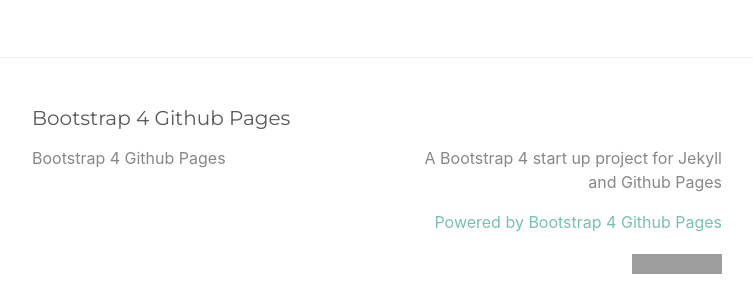
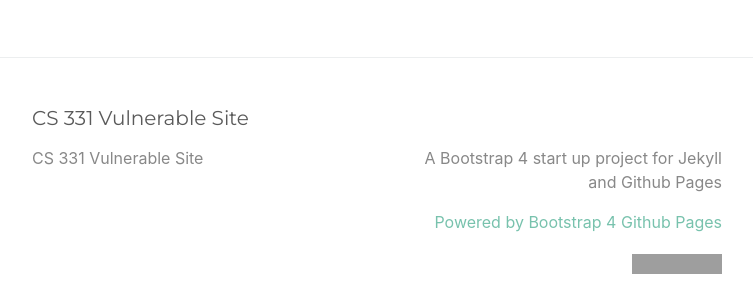
Before and after one commit to mhalloran21/cs331_final_project, a Jekyll site: the page built from index.md, in a window 1280 px wide and 900 px high, scrolled down 2496 px. Shown: the part 562-862 px from the top of the window, without its empty margins (263-1016 px from the left). Built offline with Jekyll 4.4.1, drawn with Linux system fonts in a browser that asks for light colours; some of the changed text lies outside the part shown; grey boxes are pictures that could not be loaded.

Commit message:
Update _config.yml

```diff
--- a/_config.yml
+++ b/_config.yml
@@ -13,7 +13,7 @@
 # you will see them accessed via {{ site.title }}, {{ site.email }}, and so on.
 # You can create any custom variable you would like, and they will be accessible
 # in the templates via {{ site.myvariable }}.
-title: Bootstrap 4 Github Pages
+title: CS 331 Vulnerable Site
 email: ""
 description: >- # this means to ignore newlines until "baseurl:"
   A Bootstrap 4 start up project for Jekyll and Github Pages
@@ -22,7 +22,7 @@
 #twitter_username: jekyllrb
 #github_username:  jekyll
 
-repository: "nicolas-van/bootstrap-4-github-pages"
+repository: "mhalloran21/mhalloran21.github.io"
 
 # Build settings
 plugins:
```
